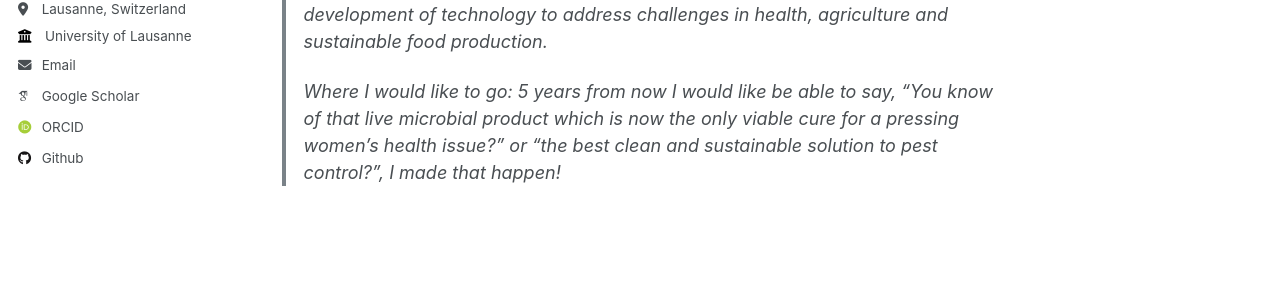
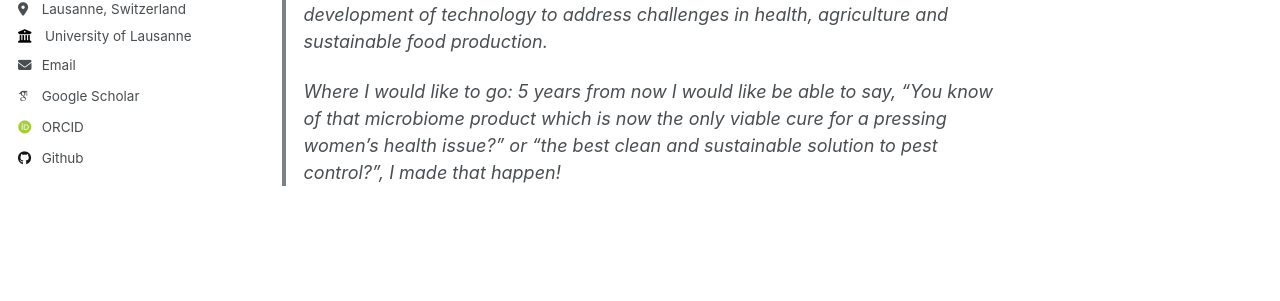
Before and after one commit to Aiswarya-prasad/aiswarya-prasad.github.io, a Jekyll site: the page built from _pages/about.md, in a window 1280 px wide and 1046 px high. Shown: the part 425-726 px from the top of the window. Built offline with Jekyll 4.4.1, drawn with Linux system fonts in a browser that asks for light colours; some web fonts are replaced.

Commit message:
Syntax change, squash commit later or just ignore.

```diff
--- a/_pages/about.md
+++ b/_pages/about.md
@@ -10,7 +10,7 @@ redirect_from:
 
 > I am eager to bridge the gap between fundamental research and actionable application. Academic research is intellectually fulfilling and fosters deep thinking and understanding. However, while its impact often remains within scholarly circles, it faces growing skepticism from the broader community that funds these efforts. This reflects the increasing expectation for research to contribute more directly to societal needs. Addressing core issues, especially in emerging fields, benefits from a nuanced approach. Yet, translating these insights into effective solutions requires skills such as strategic planning and execution, which are not typically emphasized in basic research. By combining my training in fundamental research with these essential skills, I am excited to drive innovation and the development of technology to address challenges in health, agriculture and sustainable food production.
 >
-> Where I would like to go: 5 years from now I would like be able to say, "You know of that live microbial product which is now the only viable cure for a pressing women's health issue?" or "the best clean and sustainable solution to pest control?", I made that happen!
+> Where I would like to go: 5 years from now I would like be able to say, "You know of that microbiome product which is now the only viable cure for a pressing women's health issue?" or "the best clean and sustainable solution to pest control?", I made that happen!
 
 
 <!-- # My Background
```
